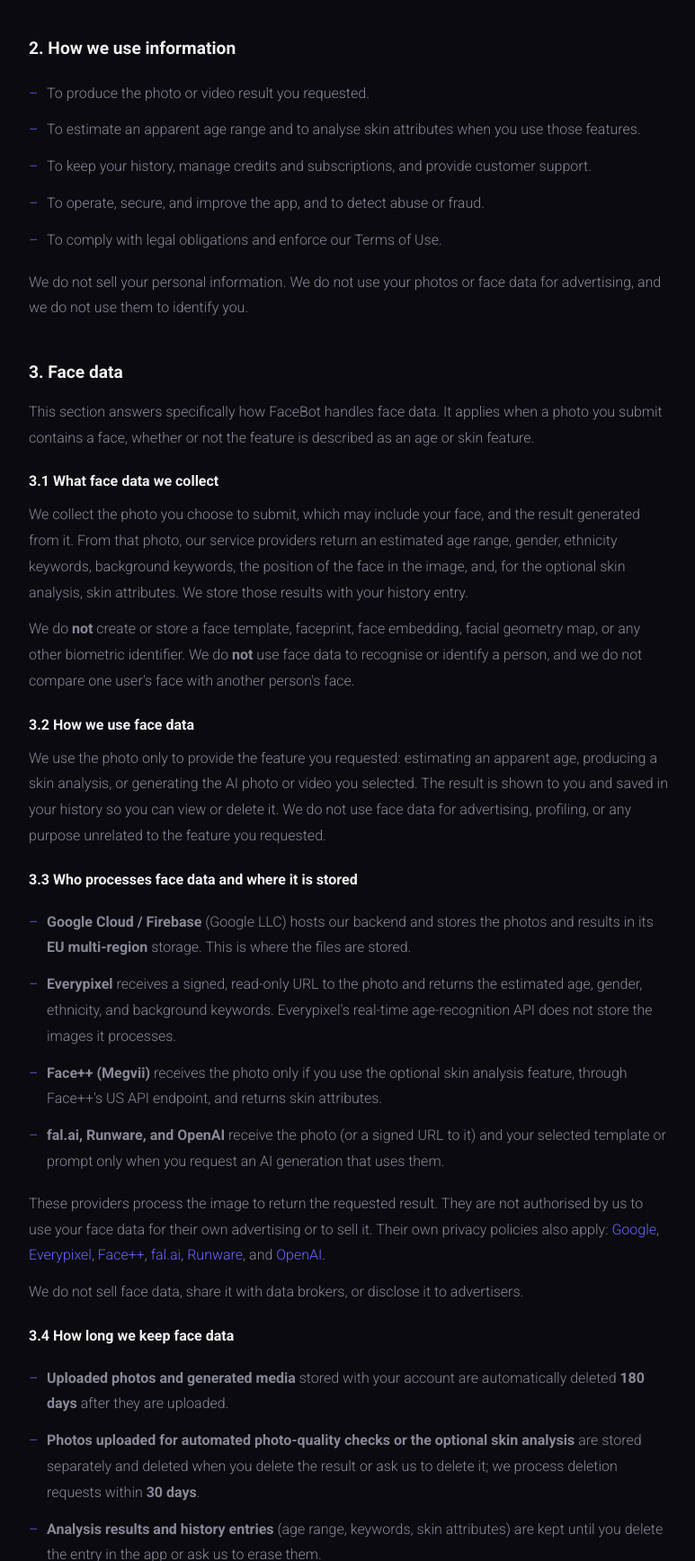
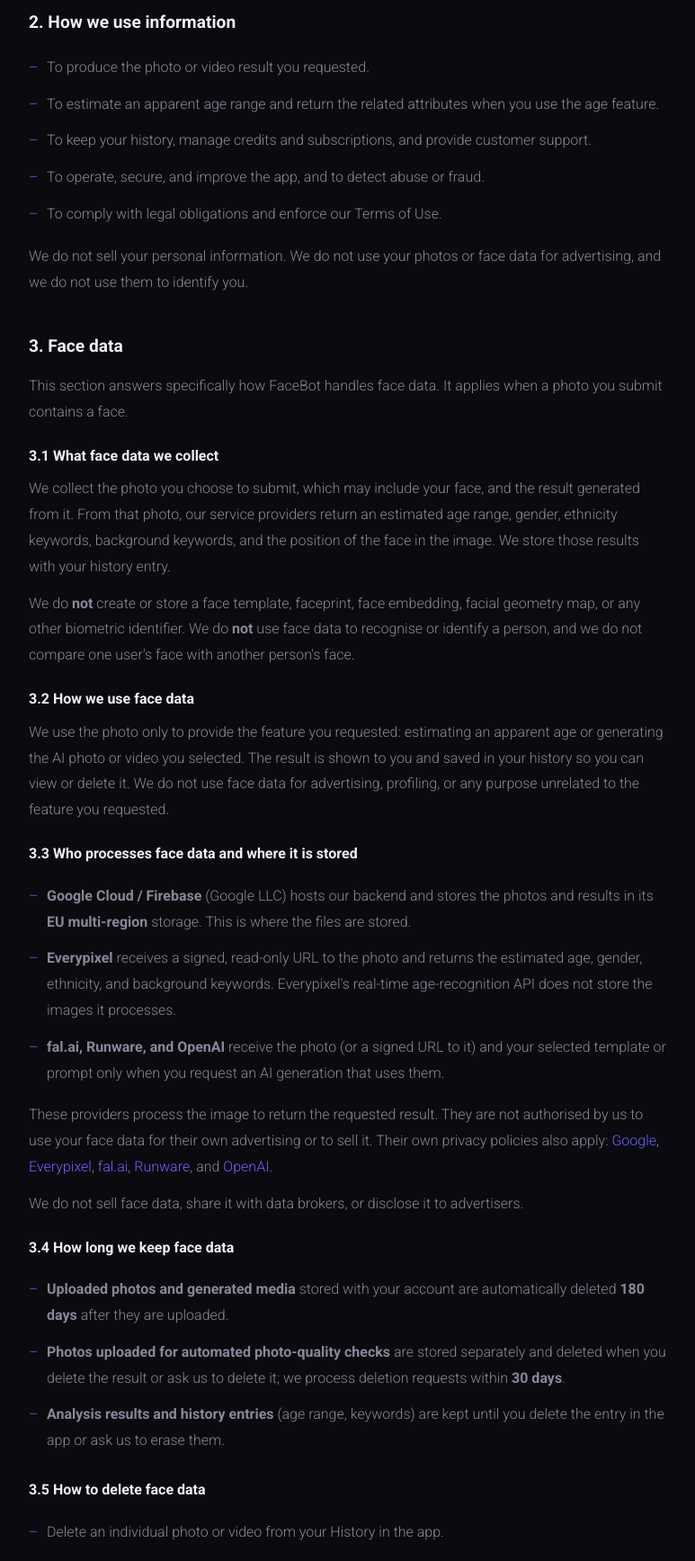
Before and after one commit to ediaStudio/facebot-website, a plain HTML site: page privacy-policy.html in a window 1280 px wide. Shown: the part 1065-2800 px from the top of the page at 90% size, without its empty margins (252-1025 px from the left). Drawn offline with Linux system fonts and the light colour scheme.

Commit message:
Privacy policy: align face data section with current app features

```diff
--- a/privacy-policy.html
+++ b/privacy-policy.html
@@ -197,8 +197,8 @@
     <div class="doc-section">
       <h2>1. Information we collect</h2>
       <ul>
-        <li><strong>Photos and videos you choose.</strong> When you select a photo or video for an age estimate, a skin analysis, or an AI transformation, we upload that file to our servers. It may contain your face and other people's faces.</li>
-        <li><strong>Generated results.</strong> The images and videos created by the app, and the information attached to them (estimated age range, gender, ethnicity keywords, background keywords, face position, skin attributes).</li>
+        <li><strong>Photos and videos you choose.</strong> When you select a photo or video for an age estimate or an AI transformation, we upload that file to our servers. It may contain your face and other people's faces.</li>
+        <li><strong>Generated results.</strong> The images and videos created by the app, and the information attached to them (estimated age range, gender, ethnicity keywords, background keywords, face position).</li>
         <li><strong>Account information.</strong> A user ID, your sign-in email address if you sign in with Google, your device identifier, push notification token, language, and basic device and app information.</li>
         <li><strong>Purchases and subscriptions.</strong> Which plan or credit pack you bought, the transaction identifier, and the subscription status. Apple, Google, and RevenueCat process the payment; we never receive your card number.</li>
         <li><strong>Usage and diagnostics.</strong> Screens used, actions taken, crash reports, and performance data. If ads are shown, our advertising partner may receive an advertising identifier.</li>
@@ -210,7 +210,7 @@
       <h2>2. How we use information</h2>
       <ul>
         <li>To produce the photo or video result you requested.</li>
-        <li>To estimate an apparent age range and to analyse skin attributes when you use those features.</li>
+        <li>To estimate an apparent age range and return the related attributes when you use the age feature.</li>
         <li>To keep your history, manage credits and subscriptions, and provide customer support.</li>
         <li>To operate, secure, and improve the app, and to detect abuse or fraud.</li>
         <li>To comply with legal obligations and enforce our Terms of Use.</li>
@@ -220,35 +220,34 @@
 
     <div class="doc-section" id="face-data">
       <h2>3. Face data</h2>
-      <p>This section answers specifically how FaceBot handles face data. It applies when a photo you submit contains a face, whether or not the feature is described as an age or skin feature.</p>
+      <p>This section answers specifically how FaceBot handles face data. It applies when a photo you submit contains a face.</p>
 
       <h3>3.1 What face data we collect</h3>
-      <p>We collect the photo you choose to submit, which may include your face, and the result generated from it. From that photo, our service providers return an estimated age range, gender, ethnicity keywords, background keywords, the position of the face in the image, and, for the optional skin analysis, skin attributes. We store those results with your history entry.</p>
+      <p>We collect the photo you choose to submit, which may include your face, and the result generated from it. From that photo, our service providers return an estimated age range, gender, ethnicity keywords, background keywords, and the position of the face in the image. We store those results with your history entry.</p>
       <p>We do <strong>not</strong> create or store a face template, faceprint, face embedding, facial geometry map, or any other biometric identifier. We do <strong>not</strong> use face data to recognise or identify a person, and we do not compare one user's face with another person's face.</p>
 
       <h3>3.2 How we use face data</h3>
-      <p>We use the photo only to provide the feature you requested: estimating an apparent age, producing a skin analysis, or generating the AI photo or video you selected. The result is shown to you and saved in your history so you can view or delete it. We do not use face data for advertising, profiling, or any purpose unrelated to the feature you requested.</p>
+      <p>We use the photo only to provide the feature you requested: estimating an apparent age or generating the AI photo or video you selected. The result is shown to you and saved in your history so you can view or delete it. We do not use face data for advertising, profiling, or any purpose unrelated to the feature you requested.</p>
 
       <h3>3.3 Who processes face data and where it is stored</h3>
       <ul>
         <li><strong>Google Cloud / Firebase</strong> (Google LLC) hosts our backend and stores the photos and results in its <strong>EU multi-region</strong> storage. This is where the files are stored.</li>
         <li><strong>Everypixel</strong> receives a signed, read-only URL to the photo and returns the estimated age, gender, ethnicity, and background keywords. Everypixel's real-time age-recognition API does not store the images it processes.</li>
-        <li><strong>Face++ (Megvii)</strong> receives the photo only if you use the optional skin analysis feature, through Face++'s US API endpoint, and returns skin attributes.</li>
         <li><strong>fal.ai, Runware, and OpenAI</strong> receive the photo (or a signed URL to it) and your selected template or prompt only when you request an AI generation that uses them.</li>
       </ul>
-      <p>These providers process the image to return the requested result. They are not authorised by us to use your face data for their own advertising or to sell it. Their own privacy policies also apply: <a class="inline" href="https://policies.google.com/privacy" target="_blank" rel="noopener">Google</a>, <a class="inline" href="https://www.everypixel.com/legal/privacy" target="_blank" rel="noopener">Everypixel</a>, <a class="inline" href="https://www.faceplusplus.com/privacy-policy/" target="_blank" rel="noopener">Face++</a>, <a class="inline" href="https://fal.ai/privacy" target="_blank" rel="noopener">fal.ai</a>, <a class="inline" href="https://runware.ai/privacy" target="_blank" rel="noopener">Runware</a>, and <a class="inline" href="https://openai.com/policies/privacy-policy/" target="_blank" rel="noopener">OpenAI</a>.</p>
+      <p>These providers process the image to return the requested result. They are not authorised by us to use your face data for their own advertising or to sell it. Their own privacy policies also apply: <a class="inline" href="https://policies.google.com/privacy" target="_blank" rel="noopener">Google</a>, <a class="inline" href="https://www.everypixel.com/legal/privacy" target="_blank" rel="noopener">Everypixel</a>, <a class="inline" href="https://fal.ai/privacy" target="_blank" rel="noopener">fal.ai</a>, <a class="inline" href="https://runware.ai/privacy" target="_blank" rel="noopener">Runware</a>, and <a class="inline" href="https://openai.com/policies/privacy-policy/" target="_blank" rel="noopener">OpenAI</a>.</p>
       <p>We do not sell face data, share it with data brokers, or disclose it to advertisers.</p>
 
       <h3>3.4 How long we keep face data</h3>
       <ul>
         <li><strong>Uploaded photos and generated media</strong> stored with your account are automatically deleted <strong>180 days</strong> after they are uploaded.</li>
-        <li><strong>Photos uploaded for automated photo-quality checks or the optional skin analysis</strong> are stored separately and deleted when you delete the result or ask us to delete it; we process deletion requests within <strong>30 days</strong>.</li>
-        <li><strong>Analysis results and history entries</strong> (age range, keywords, skin attributes) are kept until you delete the entry in the app or ask us to erase them.</li>
+        <li><strong>Photos uploaded for automated photo-quality checks</strong> are stored separately and deleted when you delete the result or ask us to delete it; we process deletion requests within <strong>30 days</strong>.</li>
+        <li><strong>Analysis results and history entries</strong> (age range, keywords) are kept until you delete the entry in the app or ask us to erase them.</li>
       </ul>
 
       <h3>3.5 How to delete face data</h3>
       <ul>
-        <li>Delete an individual photo, video, or analysis from your History in the app.</li>
+        <li>Delete an individual photo or video from your History in the app.</li>
         <li>Delete your account from the app's settings. This removes your account and sign-in credentials; you can also email us to have your remaining history and stored files erased.</li>
         <li>Email <a class="inline" href="mailto:contact@dhastudio.xyz">contact@dhastudio.xyz</a> from the address linked to your account. We complete deletion requests within 30 days.</li>
       </ul>
@@ -279,7 +278,7 @@
       <p>We keep personal information only as long as needed for the purposes described above:</p>
       <ul>
         <li>Photos and generated media stored with your account: automatically deleted after 180 days.</li>
-        <li>Photo-quality and skin analysis images: until you delete them or ask us to.</li>
+        <li>Photo-quality images: until you delete them or ask us to.</li>
         <li>History entries and analysis results: until you delete them or ask us to erase them.</li>
         <li>Account and purchase records: while your account is active, then as long as tax and accounting law requires.</li>
         <li>Diagnostics and crash data: kept for a limited period, then deleted or aggregated.</li>
```
